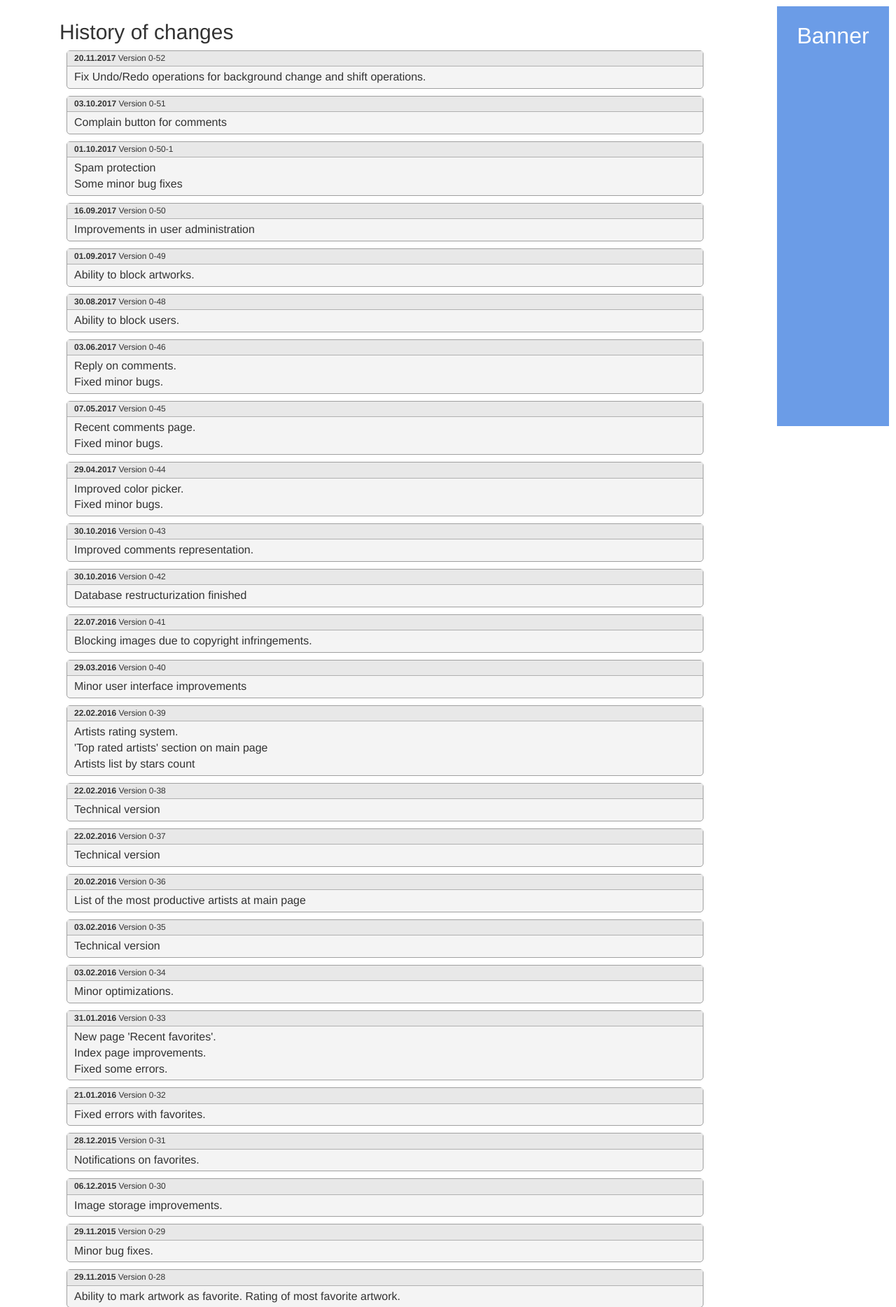
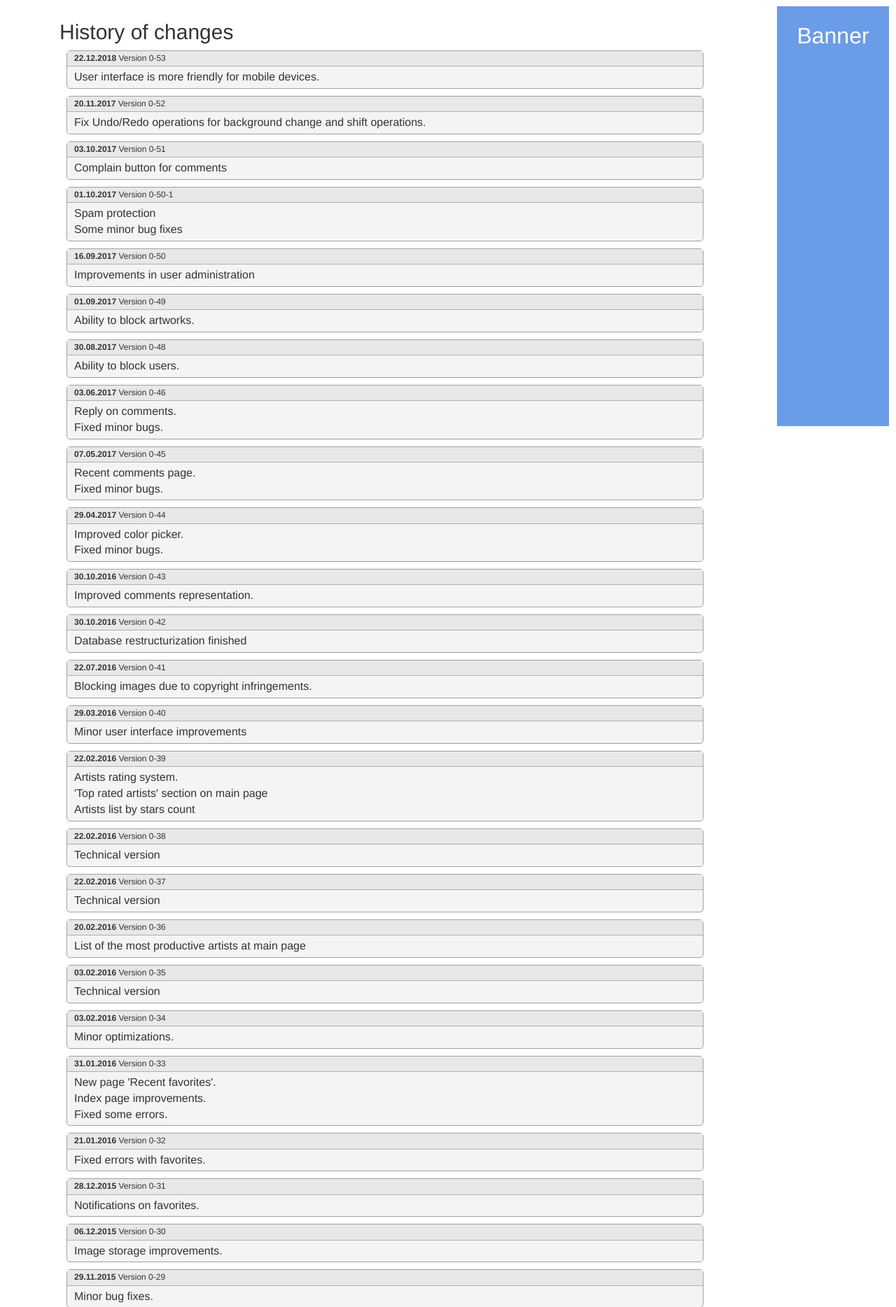
Before and after one commit to vladalexeev/grid-paint, a Django app: template grid-paint/templates/history.html in a window 1280 px wide. Shown: the part 51-1919 px from the top of the page at 70% size. Run offline with Django 3.2, Linux system fonts and the light colour scheme; the template is opened without the code that fills it, so the values that code supplies are empty; some libraries are stand-ins or nearby versions.

Commit message:
Version 0-53

```diff
--- a/grid-paint/app.yaml
+++ b/grid-paint/app.yaml
@@ -1,5 +1,5 @@
 application: grid-paint
-version: 0-52
+version: 0-53
 runtime: python27
 api_version: 1
 threadsafe: yes
--- a/grid-paint/templates/history.html
+++ b/grid-paint/templates/history.html
@@ -9,6 +9,13 @@
 
 
 <div class="image-details-comments">
+	<div class="comment">
+		<div class="comment-header"><b>22.12.2018</b> Version 0-53</div>
+		<div class="comment-text">
+			User interface is more friendly for mobile devices.
+		</div>
+	</div>
+
 	<div class="comment">
 		<div class="comment-header"><b>20.11.2017</b> Version 0-52</div>
 		<div class="comment-text">
```
